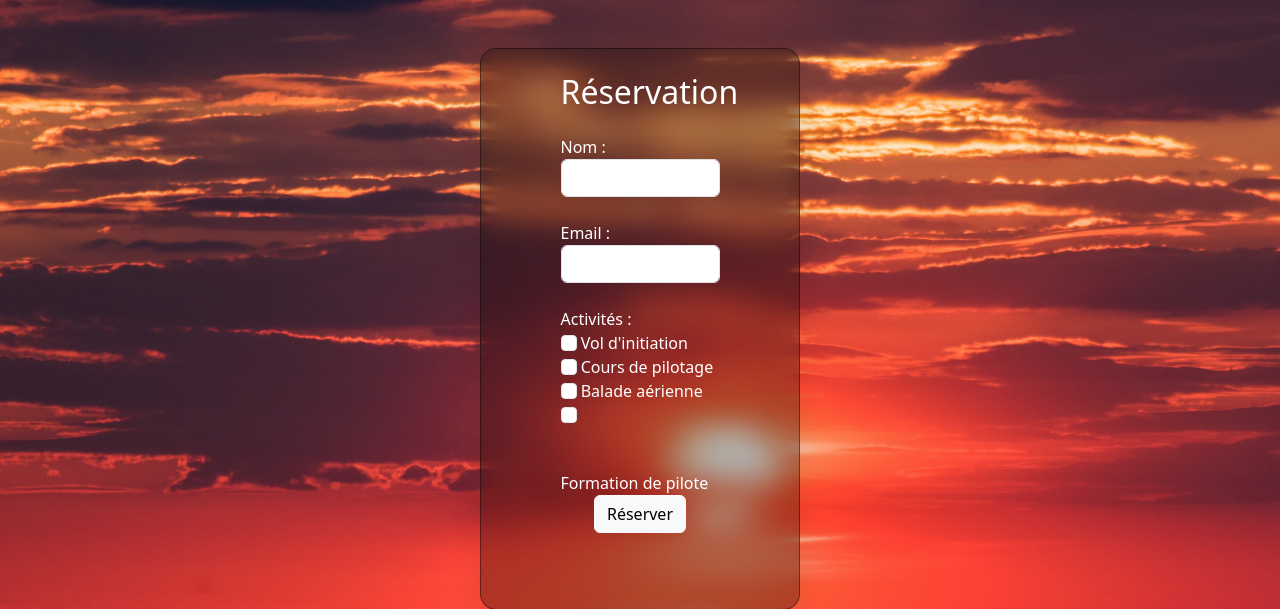
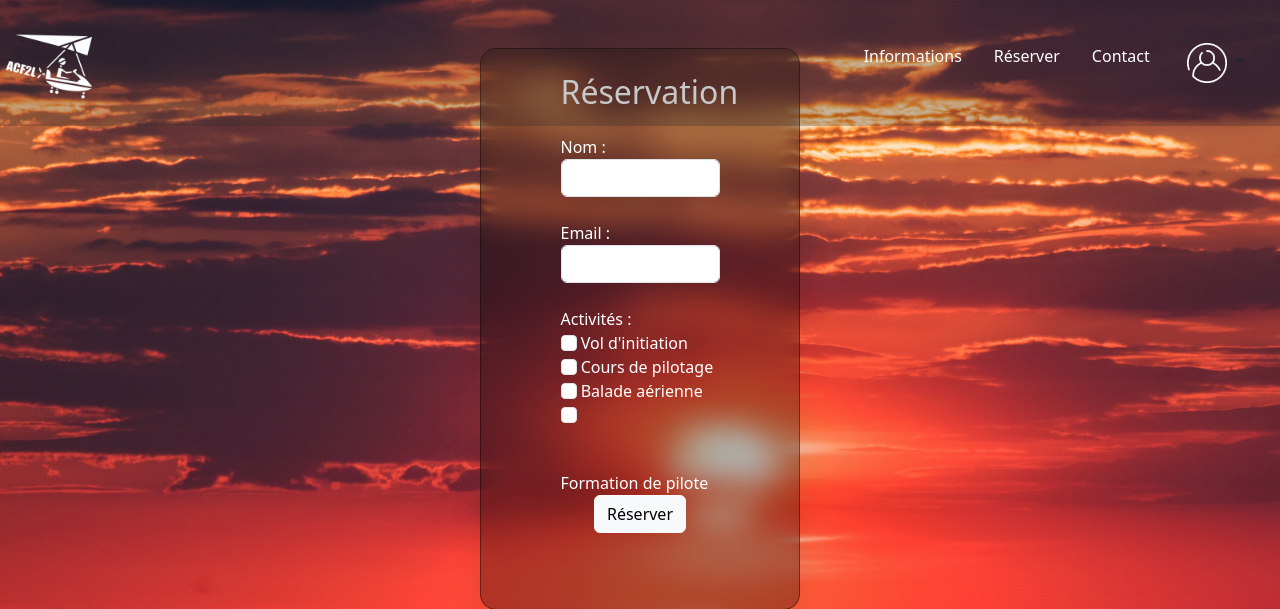
Before and after one commit to FAUPINRemi/SAE303, a PHP site: page /reservation.php in a window 1280 px wide. Shown: the top 609 px of the page. Run offline with PHP 8.4, Linux system fonts and the light colour scheme.

Commit message:
modif des indexs car des redirections n'était pas ok

```diff
--- a/reservation.php
+++ b/reservation.php
@@ -10,6 +10,38 @@
   <title>Réservation ULM</title>
 </head>
 <body>
+
+<nav class="navbar fixed-top navbar-expand-lg bg-dark bg-opacity-25 text-white">
+    <a class="navbar-brand" href="index.php"><img style="width: 100px; height: 100px;" src="./ACF2L/images/logoaf2l.png" alt="logoaf2l"></a>
+    <button class="navbar-toggler" type="button" data-toggle="collapse" data-target="#navbarSupportedContent" aria-controls="navbarSupportedContent" aria-expanded="false" aria-label="Toggle navigation">
+        <span class="navbar-toggler-icon"></span>
+    </button>
+
+    <div class="collapse navbar-collapse text-white z-3 container" id="navbarSupportedContent">
+
+        <ul class="navbar-nav ms-auto mb-2 mb-lg-0 text-white p-10 nav-underline">
+            <li class="nav-item">
+                <a class="nav-link text-white text-reset" aria-current="page" href="#sectioninfo">Informations</a>
+            </li>
+            <li class="nav-item">
+                <a class="nav-link text-white text-reset" href="connexion.php">Réserver</a>
+            </li>
+            <li class="nav-item">
+                <a class="nav-link text-white text-reset" href="#footer">Contact</a>
+            </li>
+
+            <div class="btn-group">
+                <button type="button" class="btn dropdown-toggle" data-bs-toggle="dropdown" aria-expanded="false">
+                    <img style="width: 40px; height: 40px;" src="./ACF2L/images/Log_white_icon.png" alt="logicon">
+                </button>
+                <ul class="dropdown-menu bg-dark bg-opacity-25 container dropdown-menu-end w-100">
+                    <li><a class="dropdown-item text-white text-reset" href="index.php">Se deconnecter</a></li>
+                    <li><hr class="dropdown-divider"></li>
+                </ul>
+            </div>
+        </ul>
+    </div>
+</nav>
   <div class="formulaire col-md-3 mt-5 mx-auto  text-white">
   <form action="traitement-reservation.php" class=" col-md-6 mx-auto mt-4 mb-4" method="post">
   <h2 class="text-center mb-4">Réservation</h2>
```
Also changed, not shown: confirmation-inscription.php (+31 -0 lines), reservationpageadmin.php (+5 -2 lines), traitement-reservation.php (+6 -1 lines).
